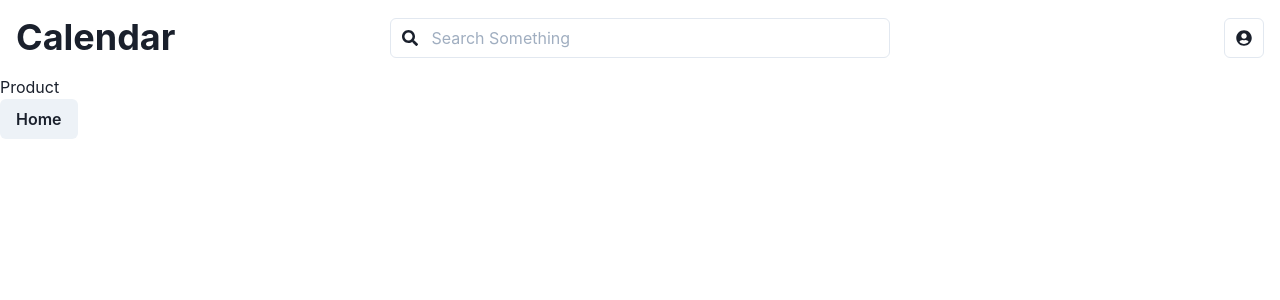
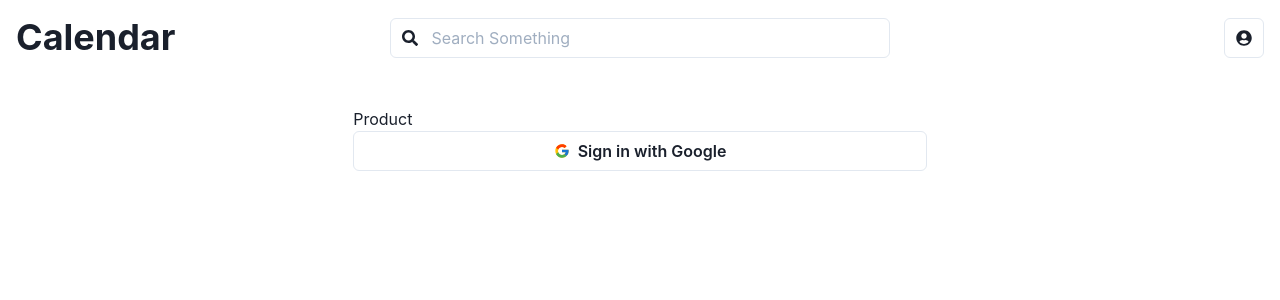
Before and after one commit to bineetNaidu/web-calendar-app, a React (Create React App) app: page /product in a window 1280 px wide. Shown: the top 300 px of the page. Built offline with nearby package versions, Linux system fonts and the light colour scheme; no server answers.

Commit message:
🔥 add Google Signin Handler

```diff
--- a/src/pages/Product.tsx
+++ b/src/pages/Product.tsx
@@ -1,15 +1,44 @@
-import { Box, Text, Button } from '@chakra-ui/react';
+import { Container, Text, Button, Center } from '@chakra-ui/react';
 import { FC } from 'react';
-import { Link } from 'react-router-dom';
+import { FcGoogle } from 'react-icons/fc';
+import { getAuth, signInWithPopup, GoogleAuthProvider } from 'firebase/auth';
+import { useUserStore } from '../lib/user.store';
+import { useNavigate } from 'react-router-dom';
 
 const Product: FC = () => {
+  const auth = getAuth();
+  const setUser = useUserStore((s) => s.setUser);
+  const navigate = useNavigate();
+
+  const handleGoogleAuth = async () => {
+    const res = await signInWithPopup(auth, new GoogleAuthProvider());
+    const user = res.user;
+    if (user) {
+      setUser({
+        id: user.uid,
+        name: user.displayName!,
+        email: user.email!,
+        photoURL: user.photoURL!,
+        created_at: '',
+      });
+      navigate('/');
+    }
+  };
+
   return (
-    <Box>
+    <Container py="8">
       <Text>Product</Text>
-      <Link to="/">
-        <Button>Home</Button>
-      </Link>
-    </Box>
+      <Button
+        w={'full'}
+        variant={'outline'}
+        leftIcon={<FcGoogle />}
+        onClick={handleGoogleAuth}
+      >
+        <Center>
+          <Text>Sign in with Google</Text>
+        </Center>
+      </Button>
+    </Container>
   );
 };
 
```
